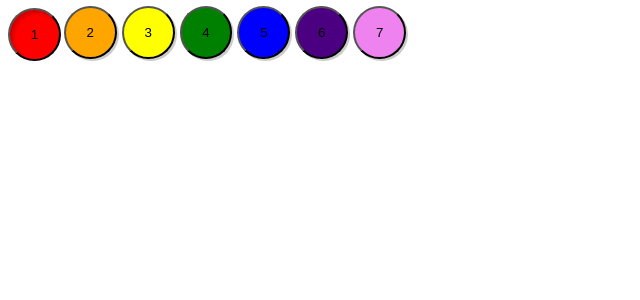
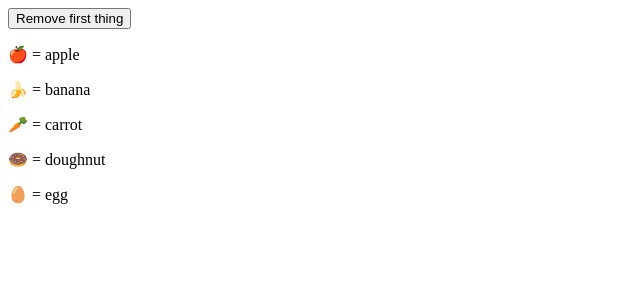
Before and after one commit to SOTAkkkk/sveltekit-tutorial, a SvelteKit app: page / in a window 1280 px wide. Shown: the top 300 px of the page, without its empty margins (0-640 px from the left). Built offline with nearby package versions, Linux system fonts and the light colour scheme.

Commit message:
Keyed each blocks

```diff
--- a/src/routes/+page.svelte
+++ b/src/routes/+page.svelte
@@ -1,45 +1,24 @@
 <script>
-    const colors = ['red', 'orange', 'yellow', 'green', 'blue', 'indigo', 'violet'];
-    let selected = colors[0];
+    import Thing from "./Thing.svelte";
+
+    let things = [
+        {id: 1, name: 'apple'},
+        {id: 2, name: 'banana'},
+        {id: 3, name: 'carrot'},
+        {id: 4, name: 'doughnut'},
+        {id: 5, name: 'egg'},
+    ];
+
+    function handleClick() {
+        things = things.slice(1);
+    }
 
 </script>
 
-<div>
-    {#each colors as color, i}
-        <button
-                aria-current={selected === color}
-                aria-label={color}
-                style="background:{color}"
-                on:click={()=>selected = color}
-        > {i + 1}
-        </button>
-    {/each}
-</div>
+<button on:click={handleClick}>
+    Remove first thing
+</button>
 
-<style>
-    h1 {
-        transition: color 0.2s;
-    }
-
-    div {
-        display: grid;
-        grid-template-columns: repeat(7, 1fr);
-        grid-gap: 5px;
-        max-width: 400px;
-    }
-
-    button {
-        aspect-ratio: 1;
-        border-radius: 50%;
-        background: var(--color, #fff);
-        transform: translate(-2px, -2px);
-        filter: drop-shadow(2px 2px rgba(0, 0, 0, 0.2));
-        transition: all 0.1s;
-    }
-
-    button[aria-current="true"] {
-        transform: none;
-        filter: none;
-        box-shadow: inset 3px 3px 4px rgba(0, 0, 0, 0.2);
-    }
-</style>
+{#each things as thing (thing.id)}
+    <Thing name={thing.name}/>
+{/each}
--- /dev/null
+++ b/src/routes/Thing.svelte
@@ -0,0 +1,15 @@
+<script>
+    const emojis = {
+        apple: '🍎',
+        banana: '🍌',
+        carrot: '🥕',
+        doughnut: '🍩',
+        egg: '🥚'
+    }
+
+    export let name;
+
+    const emoji = emojis[name];
+</script>
+
+<p>{emoji} = {name}</p>
```
